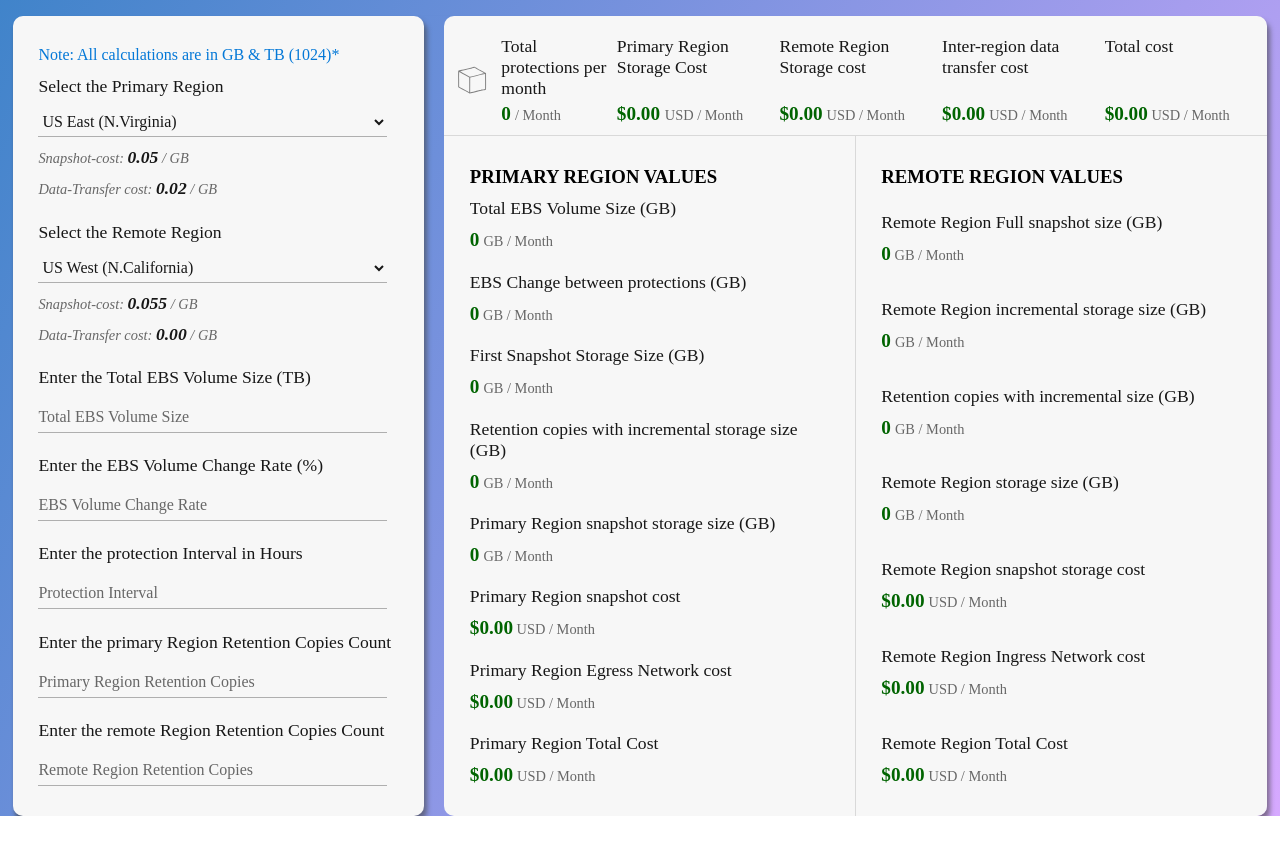
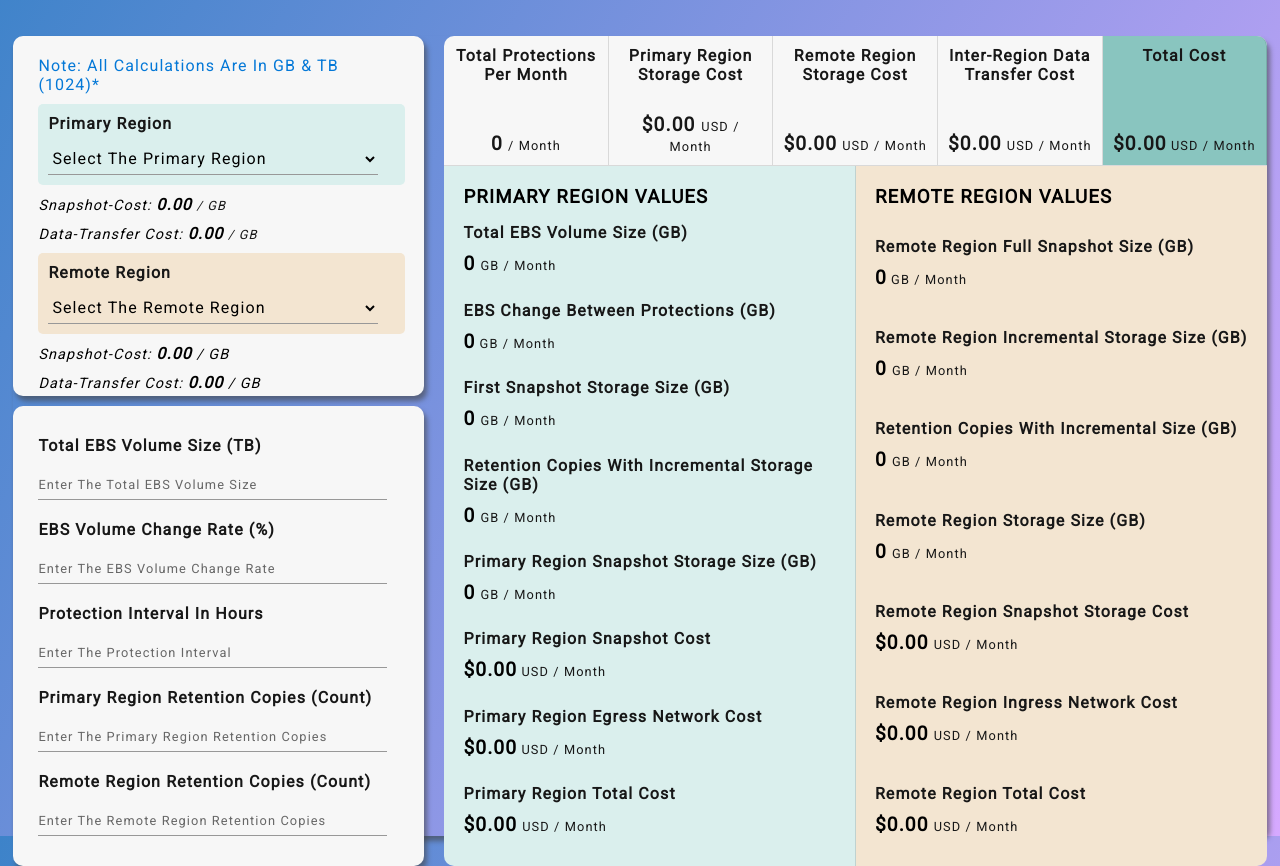
Before and after one commit to Ganeshamoorthy-8681/calculation, a plain HTML site: page index.html in a window 1280 px wide. Shown: the part 64-930 px from the top of the page. Before the commit the page ends 880 px from the top, so only its background shows below. Drawn offline with Linux system fonts and the light colour scheme.

Commit message:
Add files via upload

```diff
--- a/index.html
+++ b/index.html
@@ -8,16 +8,20 @@
    <title>Aws cost calculation</title>
    <link rel="shortcut icon" href="" type="image/x-icon">
    <link rel="stylesheet" href="style.css">
+   <link rel="preconnect" href="https://fonts.googleapis.com">
+   <link rel="preconnect" href="https://fonts.gstatic.com" crossorigin>
+   <link href="https://fonts.googleapis.com/css2?family=Roboto&display=swap" rel="stylesheet">
 </head>
 
 <body>
    <h1 class="page__heading">AWS COST CALCULATION</h1>
    <main id="container">
-      <div class="container__inputs card-style">
+      <div class="container__region__inputs card-style">
          <span style="color:rgb(4, 120, 215);">Note: All calculations are in GB & TB (1024)*</span>
-                  <div class="container__input__wrapper--region-selection">
-                     <label for="primary-region" class="container__input__label">Select the Primary Region</label>
+         <div class="container__input__wrapper__region-selection--primary-region">
+            <b> <label for="primary-region" class="container__input__label"> Primary Region</label> </b>
             <select name="primary-region" id="primary-region" class="container__dropdown__input__element">
+               <option value="" selected disabled hidden>Select the Primary Region</option>
                <option value="us-east-1">US East (N.Virginia)</option>
                <option value="us-west-1">US West (N.California)</option>
                <option value="us-east-2">US East (Ohio)</option>
@@ -45,16 +49,18 @@
                <option value="me-central-1">Middle East (UAE)</option>
                <option value="me-south-1">Middle East (Bahrain)</option>
             </select>
+         </div>
             <em>
-                        <p id="container__dropdown__snapshot__cost">Snapshot-cost: <b id="primary__snapshot__cost">0.05</b> /
-                           GB</p>
-                        <p id="container__dropdown__data-transfer__cost">Data-Transfer cost: <b id="primary__data-transfer__cost">0.02</b>
-                           / GB</p>
+               <p class="container__dropdown__snapshot__cost">Snapshot-cost: <b id="primary__snapshot__cost">0.00</b> <span class="input__units"> /
+                  GB </span> </p>
+               <p class="container__dropdown__data-transfer__cost">Data-Transfer cost: <b id="primary__data-transfer__cost">0.00</b>
+                  <span class="input__units"> / GB </span> </p>
             </em>
-                  </div>
-                  <div class="container__input__wrapper--region-selection">
-                     <label for="remote-region" class="container__input__label">Select the Remote Region</label>
+
+         <div class="container__input__wrapper__region-selection--remote-region">
+         <b> <label for="remote-region" class="container__input__label">Remote Region</label> </b>
             <select name="remote-region" id="remote-region" class="container__dropdown__input__element">
+               <option value="" selected disabled hidden>Select the Remote Region</option>
                <option value="us-west-1">US West (N.California)</option>
                <option value="us-east-1">US East (N.Virginia)</option>
                <option value="us-east-2">US East (Ohio)</option>
@@ -82,60 +88,18 @@
                <option value="me-central-1">Middle East (UAE)</option>
                <option value="me-south-1">Middle East (Bahrain)</option>
             </select>
+            </div>
             <em>
+               <p class="container__dropdown__snapshot__cost">Snapshot-cost: <b id="remote__snapshot__cost">0.00</b> /
+                  GB</p>
+               <p class="container__dropdown__data-transfer__cost">Data-Transfer cost: <b id="remote__data-transfer__cost">0.00</b>
+                  / GB</p>
+            </em>
 
-                           <p id="container__dropdown__snapshot__cost">Snapshot-cost: <b id="remote__snapshot__cost">0.055</b> /
-                              GB</p>
-                           <p id="container__dropdown__data-transfer__cost">Data-Transfer cost: <b
-                                 id="remote__data-transfer__cost">0.00</b> / GB</p>
-                        </em>
       </div>
 
+            <div class="container__summary">
 
-         <div class="container__input__wrapper">
-            <label for="EBS-volume-size" class="container__input__label">Enter the Total EBS Volume Size
-               (TB)</label>
-            <div class="container__input__element__wrapper">
-               <input type="number" id="EBS-volume-size" min="0" class="container__input__element">
-               <label class="placeholder">Total EBS Volume Size</label>
-            </div>
-         </div>
-         <div class="container__input__wrapper">
-            <label for="EBS-change-rate" class="container__input__label">Enter the EBS Volume Change Rate
-               (%)</label>
-            <div class="container__input__element__wrapper">
-               <input type="number" id="EBS-change-rate" class="container__input__element" min="0">
-               <label class="placeholder">EBS Volume Change Rate</label>
-            </div>
-         </div>
-         <div class="container__input__wrapper">
-            <label for="protection-interval" class="container__input__label">Enter the protection Interval in
-               Hours</label>
-            <div class="container__input__element__wrapper">
-               <input type="number" id="protection-interval" min="0" class="container__input__element">
-               <label class="placeholder">Protection Interval</label>
-            </div>
-         </div>
-         <div class="container__input__wrapper">
-            <label for="primary-retention" class="container__input__label">Enter the primary Region Retention
-               Copies Count</label>
-            <div class="container__input__element__wrapper">
-               <input type="number" id="primary-retention" min="0" class="container__input__element">
-               <label class="placeholder">Primary Region Retention Copies</label>
-            </div>
-         </div>
-         <div class="container__input__wrapper">
-            <label for="remote-retention" class="container__input__label"> Enter the remote Region Retention
-               Copies Count</label>
-            <div class="container__input__element__wrapper">
-               <input type="number" id="remote-retention" min="0" class="container__input__element">
-               <label class="placeholder">Remote Region Retention Copies</label>
-            </div>
-         </div>
-      </div>
-      <div class="container__summary">
-         <div class="container__total-protection">
-            <img src="images/cube2.svg" width="40px" height="40px" draggable="false" style="align-self:center;">
                   <div class="container__input__element__wrapper--total-protection">
                      <label for="total-protection" class="container__input__label">Total protections per month</label>
                      <div>
@@ -143,7 +107,7 @@
                            title="Total protections in a month">0</span> <span class="input__units"> / Month </span>
                      </div>
                </div>
-         </div>
+
                <div class="container__input__wrapper--cost">
                   <label for="primary-region-local-protection" class="container__input__label">Primary Region Storage
                      Cost</label>
@@ -328,7 +292,48 @@
    </div>
       </div>
 
-
+      <div class="container__inputs card-style">
+         <div class="container__input__wrapper">
+             <label for="EBS-volume-size" class="container__input__label">Total EBS Volume Size
+               (TB)</label>
+            <div class="container__input__element__wrapper">
+               <input type="number" id="EBS-volume-size" min="0" class="container__input__element">
+               <label class="placeholder">Enter the Total EBS Volume Size</label>
+            </div>
+         </div>
+         <div class="container__input__wrapper">
+             <label for="EBS-change-rate" class="container__input__label">EBS Volume Change Rate
+               (%)</label>
+            <div class="container__input__element__wrapper">
+               <input type="number" id="EBS-change-rate" class="container__input__element" min="0">
+               <label class="placeholder">Enter the EBS Volume Change Rate</label>
+            </div>
+         </div>
+         <div class="container__input__wrapper">
+           <label for="protection-interval" class="container__input__label">Protection Interval in
+               Hours</label>
+            <div class="container__input__element__wrapper">
+               <input type="number" id="protection-interval" min="0" class="container__input__element">
+               <label class="placeholder">Enter the Protection Interval</label>
+            </div>
+         </div>
+         <div class="container__input__wrapper">
+            <label for="primary-retention" class="container__input__label">Primary Region Retention
+               Copies (Count)</label>
+            <div class="container__input__element__wrapper">
+               <input type="number" id="primary-retention" min="0" class="container__input__element">
+               <label class="placeholder">Enter the Primary Region Retention Copies</label>
+            </div>
+         </div>
+         <div class="container__input__wrapper">
+             <label for="remote-retention" class="container__input__label">  Remote Region Retention
+               Copies (Count)</label>
+            <div class="container__input__element__wrapper">
+               <input type="number" id="remote-retention" min="0" class="container__input__element">
+               <label class="placeholder">Enter the Remote Region Retention Copies</label>
+            </div>
+         </div>
+      </div>
    </main>
    <script src="script.js"></script>
 </body>
--- a/style.css
+++ b/style.css
@@ -2,33 +2,60 @@
     margin: 0;
     padding: 0;
     box-sizing: border-box;
-    font-family:  'Times New Roman', Times, serif;
+    font-family: 'Roboto', sans-serif;
+    letter-spacing: 1.1px;
+    text-transform: capitalize;
+    /* font-family: -apple-system, BlinkMacSystemFont, "Segoe UI", Roboto, "Helvetica Neue", Arial, "Noto Sans", "Liberation Sans", sans-serif, "Apple Color Emoji", "Segoe UI Emoji", "Segoe UI Symbol", "Noto Color Emoji"; */
 }
 
 html {
+    --primary: #daefed;
+    --secondary: #f3e5d1;
+    --total-cost:#89c5bf;
+    --white: #f7f7f7;
+    --black : #171717;
+    --input-line : #989898;
+    --divider: #0000001f;
+}
+
+/* secondary:#a14565;
+
+    awsBlue: #232f3e;
+    awsOrange:  #f90 ,#ffba54 #f1c585 , #b8d9d9
+    appranix : #009688
+*/
+
+body {
     background-image: linear-gradient(120deg, #3d83c9 0%, #d6a9ff 100%);
+    /* background: transparent linear-gradient(106deg, #1c786f 0%, #115750 100%) 0% 0%; */
 }
+
+/* heading at navbar  */
 
 .page__heading {
     width: 100%;
-    height: 50px;
-    background: #f7f7f7;
+    height: 60px;
+    padding: 10px;
+    background: var(--white);
     position: sticky;
     top: 0;
     z-index: 2;
-    color: #171717;
+    color: var(--black);
     text-align: center;
 }
 
+/* main grid container */
 #container {
     width: 98%;
     max-width: 1500px;
     min-width: 1000px;
-    margin: 30px auto 0px auto ;
+    height: 800px;
+    margin: 40px auto 0px auto ;
     display: grid;
     grid-template-columns: 0.5fr  1fr;
-    grid-template-rows: 120px auto ;
+    grid-template-rows: 130px 220px  auto ;
     column-gap: 20px;
+    row-gap: 10px;
     border-radius: 10px;
     box-shadow: 3px 5px 5px rgba(68, 68, 68, 0.6);
 }
@@ -37,20 +64,22 @@ html {
     display: flex;
     flex-direction: column;
     justify-content: space-between;
-    padding: 30px 1.5vw 20px 2vw;
-    background-color: #f7f7f7;
+    padding: 20px 1.5vw 20px 2vw;
+    background-color: var(--white);
     border-radius: 10px;
     box-shadow: 3px 5px 5px rgba(68, 68, 68, 0.6);
 }
 
-.container__inputs {
-    min-height: 800px;
-    grid-row: span 3;
+/* inputs styles */
+
+.container__region__inputs {
+    grid-row: span 2;
 }
 
 .container__input__label {
-    font-size: 1.1rem;
-    color: #171717;
+    font-size: 1rem;
+    font-weight: 600;
+    color: var(--black);
 }
 
 .container__input__wrapper {
@@ -58,6 +87,7 @@ html {
     flex-direction: column;
     margin: 10px 0px;
 }
+
 
 .container__input__element__wrapper {
     position: relative;
@@ -68,14 +98,13 @@ html {
 .container__input__element {
     height: 35px;
     font-size: 1rem;
-    color: #171717;
+    color: var(--black);
     width: 95%;
     border: none;
     outline: none;
-    border-bottom: 1px solid #afafaf;
-    background-color: #f7f7f7;
+    border-bottom: 1px solid var(--input-line);
+    background-color: var(--white);
 }
-
 
 .container__input__element:focus {
     border-bottom: 3px solid green;
@@ -83,119 +112,124 @@ html {
 
 .placeholder {
     position: absolute;
-    top: 10px;
+    top: 12px;
     color: rgb(103, 103, 103);
+    font-size: 0.8rem;
     pointer-events: none;
     transition: all 0.3s ease;
 }
 
 .focused {
-    top: -7px;
+    top: -5px;
     left: 0;
-    font-size: 0.8rem;
+    font-size: 0.7rem;
 }
 
 .placeholder-color-focused {
     color: green;
 }
 
-.container__summary {
-    display: flex;
-    justify-content: space-between;
-    gap: 10px;
-    padding: 20px 10px 10px 10px ;
-    background-color: #f7f7f7;
-    border-bottom: 1px solid #0000001f;
-    border-top-left-radius: 10px;
-    border-top-right-radius: 10px;
-}
-
-.container__total-protection {
-    display: flex;
-    width: 20%;
-    height: 100%;
-    gap: 10px;
-}
-
-.container__input__element__wrapper--total-protection {
-    height: 100%;
-    display: flex;
-    flex-direction: column;
-    justify-content: space-between;
-}
-
-.container__input__wrapper--cost {
-    height: 100%;
-    width: 20%;
-    display: flex;
-    flex-direction: column;
-    justify-content: space-between;
-}
-
-.container__calculated__input__element,
-.container__calculated__input__element--cost {
-    margin-top: 8px;
-    height: 35px;
-    width: 95%;
-    font-size: 1.2rem;
-    border: none;
-    outline: none;
-    pointer-events: none;
-    /* color: #3a3737; */
-    color: darkgreen;
-    font-weight: 600;
-    background-color: #f7f7f7;
-}
-
+/* dropdowns styles */
 .container__dropdown__input__element {
     font-size: 1rem;
     outline: none;
     width: 95%;
     border: none;
-    background-color: #f7f7f7;
-    border-bottom: 1px solid #afafaf;
+    background-color: var(--white);
+    border-bottom: 1px solid var(--input-line);
     padding: 5px 0px;
     margin-top: 10px;
-    color: #171717;
-    background-color: #f7f7f7;
+    background-color: inherit;
 }
 
-
 .container__dropdown__input__element:focus {
-    border-bottom: 3px solid green;
+    border-bottom: 2px solid green;
 }
 
-.container__input__wrapper--region-selection {
+.container__input__wrapper__region-selection--primary-region,
+.container__input__wrapper__region-selection--remote-region {
     width: 100%;
     height: fit-content;
-    display: flex;
-    flex-direction: column;
-    margin: 10px 0px;
+    padding: 10px;
+    margin-top: 10px;
+    border-radius: 5px;
+    color: var(--black);
+
 }
 
-#container__dropdown__snapshot__cost,
-#container__dropdown__data-transfer__cost {
+.container__input__wrapper__region-selection--primary-region {
+    background-color: var(--primary);
+}
+
+.container__input__wrapper__region-selection--remote-region {
+    background-color: var(--secondary);
+}
+
+.container__dropdown__snapshot__cost,
+.container__dropdown__data-transfer__cost {
     margin-top: 10px;
     font-size: 0.9rem;
-    color: rgb(103, 103, 103);
 }
 
 #remote__snapshot__cost,
 #remote__data-transfer__cost,
 #primary__snapshot__cost,
 #primary__data-transfer__cost {
-    font-size: 1.1rem;
-    color: #171717;
-}
-
-.input__units {
-    color: rgb(103, 103, 103);
-    font-size: 0.9rem;
+    font-size: 1rem;
 }
 
 .container__input__element__wrapper--calculated {
     margin-top: 10px;
 }
+
+.container__dropdown__input__element option {
+    background-color: var(--white);
+    color: var(--black);
+}
+
+/* summary section  */
+
+.container__summary {
+    display: flex;
+    background-color: var(--white);
+    border-bottom: 1px solid var(--divider);
+    border-top-left-radius: 10px;
+    border-top-right-radius: 10px;
+    color: var(--black);
+    text-align: center;
+}
+
+
+.container__summary .container__input__wrapper--cost:last-of-type {
+    background-color: var(--total-cost);
+    border-top-right-radius: 10px;
+}
+
+
+.container__input__element__wrapper--total-protection,
+.container__input__wrapper--cost {
+    height: 100%;
+    width: 20%;
+    padding: 10px;
+    display: flex;
+    flex-direction: column;
+    justify-content: space-between;
+    border-right: 1px solid var(--divider);
+}
+
+
+.container__calculated__input__element,
+.container__calculated__input__element--cost {
+    margin-top: 8px;
+    font-size: 1.2rem;
+    border: none;
+    outline: none;
+    pointer-events: none;
+    font-weight: 600;
+}
+
+
+/* regions calculated values section */
 
 .container__region__values{
     grid-row: span 2;
@@ -204,21 +238,34 @@ html {
     border-bottom-right-radius: 10px;
 }
 
-.container__primary__region__values, .container__remote__region__values {
+.container__primary__region__values,
+.container__remote__region__values {
     width: 50%;
     display: flex;
     flex-direction: column;
     justify-content: space-between;
-    padding: 30px 1.5vw 20px 2vw;
-    background-color: #f7f7f7;
+    padding: 20px 1.5vw;
+    background-color: var(--white);
+    margin-top: -10px;
 }
 
+
 .container__primary__region__values {
-    border-right: 1px solid #0000001f;
+    border-right: 1px solid var(--divider);
     border-bottom-left-radius: 10px;
+    background-color: var(--primary);
 }
+
+
 .container__remote__region__values {
     border-bottom-right-radius: 10px;
+    background-color: var(--secondary);
+}
+
+
+.input__units {
+    color: var(--black);
+    font-size: 0.8rem;
 }
 
 input::-webkit-outer-spin-button,
```
Also changed, not shown: script.js (+13 -4 lines). Lines whose indentation alone changed are shown as unchanged.
